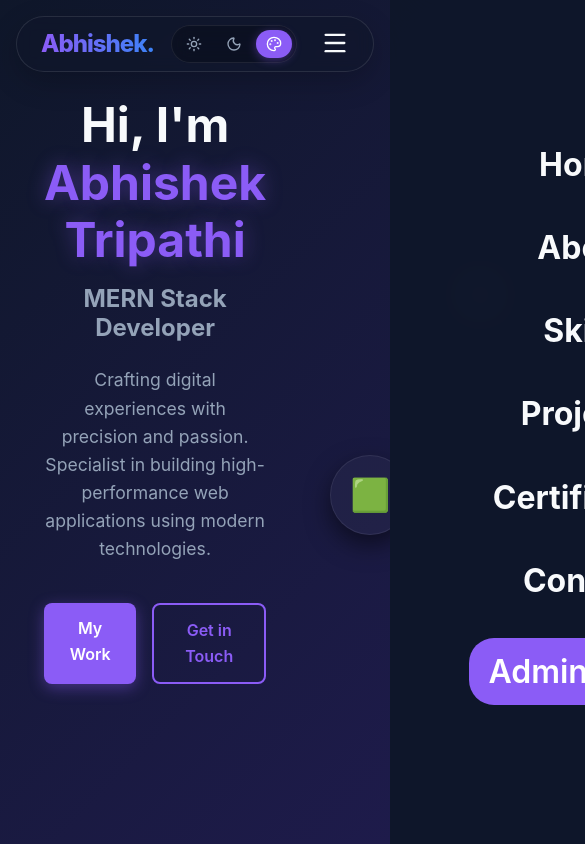
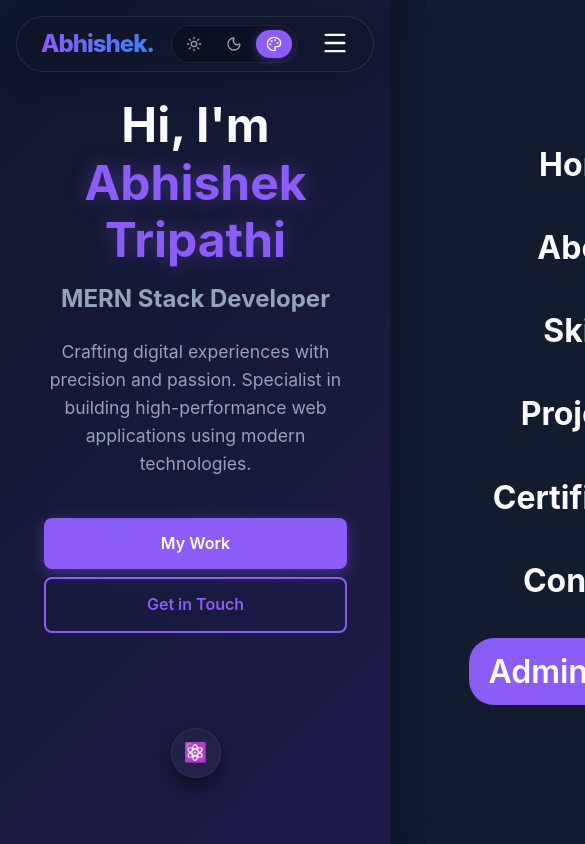
Before and after one commit to abhishek-7081/Portfolio-V2, a React (Vite) app in the folder frontend/: page / in a window 390 px wide. Shown: the top 844 px of the page, 585 px wide, since content can reach past the window. Built offline with nearby package versions, Linux system fonts and the light colour scheme; no server answers.

Commit message:
mobile changes and proper responsivness

```diff
--- a/frontend/src/App.css
+++ b/frontend/src/App.css
@@ -1,8 +1,6 @@
 #root {
-  max-width: 1280px;
+  width: 100%;
   margin: 0 auto;
-  padding: 2rem;
-  text-align: center;
 }
 
 .logo {
--- /dev/null
+++ b/frontend/src/components/Loader.jsx
@@ -0,0 +1,20 @@
+import React from 'react';
+import '../styles/Loader.css';
+
+const Loader = ({ fullScreen = false }) => {
+  if (fullScreen) {
+    return (
+      <div className="loader-overlay">
+        <div className="spinner"></div>
+      </div>
+    );
+  }
+
+  return (
+    <div className="loader-inline">
+      <div className="spinner"></div>
+    </div>
+  );
+};
+
+export default Loader;
--- /dev/null
+++ b/frontend/src/styles/Loader.css
@@ -0,0 +1,38 @@
+.loader-overlay {
+  position: fixed;
+  top: 0;
+  left: 0;
+  width: 100vw;
+  height: 100vh;
+  background-color: rgba(0, 0, 0, 0.5);
+  display: flex;
+  justify-content: center;
+  align-items: center;
+  z-index: 9999;
+  backdrop-filter: blur(4px);
+}
+
+.loader-inline {
+  display: flex;
+  justify-content: center;
+  align-items: center;
+  padding: 2rem;
+}
+
+.spinner {
+  width: 50px;
+  height: 50px;
+  border: 5px solid rgba(255, 255, 255, 0.1);
+  border-left-color: var(--primary-color, #0ea5e9);
+  border-radius: 50%;
+  animation: spin 1s linear infinite;
+}
+
+@keyframes spin {
+  from {
+    transform: rotate(0deg);
+  }
+  to {
+    transform: rotate(360deg);
+  }
+}
--- a/frontend/src/styles/global.css
+++ b/frontend/src/styles/global.css
@@ -788,12 +788,25 @@ section {
   margin-top: 5rem;
 }
 
+/* Admin Grids */
+.admin-grid {
+  display: grid;
+  grid-template-columns: repeat(auto-fill, minmax(300px, 1fr));
+  gap: 1.5rem;
+}
+
+.settings-grid {
+  display: grid;
+  grid-template-columns: 1fr 1fr;
+  gap: 1.5rem;
+}
+
 /* Responsive */
 @media (max-width: 992px) {
-  .hero-section {
+  .hero-section .container {
     flex-direction: column;
     text-align: center;
-    gap: 4rem;
+    gap: 3rem;
   }
 
   .hero-buttons {
@@ -804,9 +817,108 @@ section {
   .contact-container {
     flex-direction: column;
   }
+}
 
-  .nav-links {
-    display: none;
-    /* Add mobile menu later if needed */
+@media (max-width: 768px) {
+  section {
+    padding: 4rem 5%;
+  }
+
+  .section-title {
+    font-size: 2rem;
+    margin-bottom: 2rem;
+  }
+
+  .hero-title {
+    font-size: 2.5rem;
+  }
+
+  .hero-subtitle {
+    font-size: 1.5rem;
+  }
+
+  .modal-layout {
+    grid-template-columns: 1fr;
+  }
+
+  .modal-image-side {
+    min-height: 250px;
+  }
+
+  .modal-full-img {
+    max-height: 40vh;
+  }
+
+  .modal-info-side {
+    padding: 1.5rem;
+  }
+
+  .modal-title {
+    font-size: 1.8rem;
+  }
+
+  .tech-stack-circles {
+    width: 250px;
+    height: 250px;
+  }
+
+  .circle {
+    width: 60px;
+    height: 60px;
+    font-size: 1.5rem;
+  }
+
+  .contact-container {
+    padding: 2rem 1.5rem;
+  }
+
+  .project-links {
+    flex-direction: column;
+  }
+
+  .settings-grid {
+    grid-template-columns: 1fr;
   }
 }
+
+@media (max-width: 480px) {
+  .hero-title {
+    font-size: 2rem;
+  }
+
+  .hero-subtitle {
+    font-size: 1.2rem;
+  }
+
+  .tech-stack-circles {
+    width: 200px;
+    height: 200px;
+  }
+
+  .circle {
+    width: 50px;
+    height: 50px;
+    font-size: 1.2rem;
+  }
+
+  .stat h3 {
+    font-size: 2rem;
+  }
+
+  .hero-buttons {
+    flex-direction: column;
+    gap: 0.5rem;
+  }
+
+  .project-modal-content {
+    border-radius: 12px;
+  }
+
+  .project-modal-overlay {
+    padding: 1rem;
+  }
+
+  .admin-grid {
+    grid-template-columns: 1fr;
+  }
+}
```
